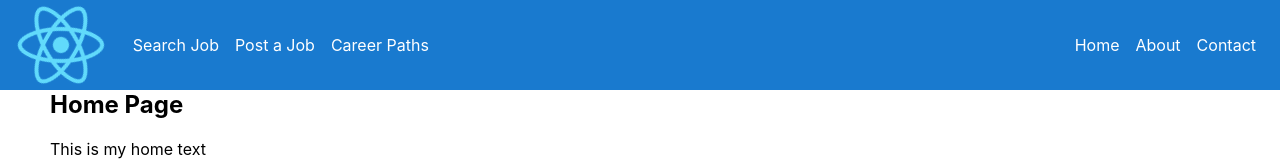
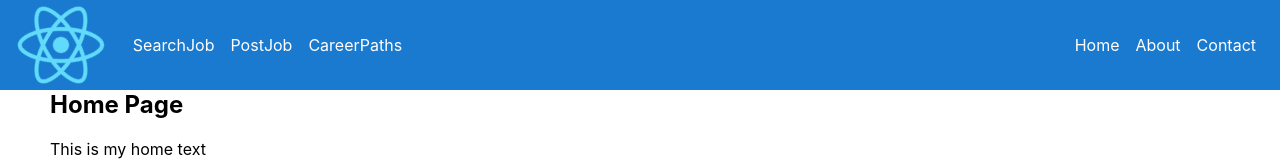
Before and after one commit to ScottBain96/my_website_react, a React (Create React App) app: page / in a window 1280 px wide. Shown: the top 161 px of the page. Built offline with nearby package versions, Linux system fonts and the light colour scheme.

Commit message:
Fixed pages and links for sidedrawer
changed page size for mobile views and also added the pages for the sidedrawer links.

```diff
--- a/src/App.js
+++ b/src/App.js
@@ -7,6 +7,9 @@ import { Home } from './Home';
 import { Contact } from './Contact';
 import { About } from './About';
 import { NoMatch } from './NoMatch';
+import { PostJob } from './PostJob';
+import { SearchJob } from './SearchJob';
+import { CareerPaths } from './CareerPaths';
 import sideDrawer from './components/SideDrawer/SideDrawer';
 import backdrop from './components/Backdrop/Backdrop';
 
@@ -62,6 +65,9 @@ backdropClickHandler = () => {
                 <Route exact path="/" component={Home}/>
                 <Route path="/about" component={About}/>
                 <Route path="/contact" component={Contact}/>
+                <Route path="/postjob" component={PostJob}/>
+                <Route path="/searchjob" component={SearchJob}/>
+                <Route path="/careerpaths" component={CareerPaths}/>
                 <Route component={NoMatch}/>
               </Switch>
             </section>
--- a/src/Contact.css
+++ b/src/Contact.css
@@ -5,3 +5,12 @@
     padding-left: 100;
 
     }
+
+
+    @media (max-width:768px){
+
+        .content {
+            width: 100%;
+            padding: 0 1em;
+        }
+    }
--- a/src/components/SideDrawer/SideDrawer.css
+++ b/src/components/SideDrawer/SideDrawer.css
@@ -7,7 +7,7 @@
     top: 0;
     left: 0;
     width: 70%;
-    max-width:200px;
+    max-width:300px;
     z-index: 200px;
     transform: translateX(-100%);
     transition: transform 0.3s ease-out;
--- a/src/components/SideDrawer/SideDrawer.js
+++ b/src/components/SideDrawer/SideDrawer.js
@@ -12,9 +12,9 @@ const sideDrawer = props => {
 
     return (<nav className={drawerClasses}>
         <ul>
-            <li><Link to ="/search-job">Search Job</Link></li>
-            <li><Link to ="/post-a-job">Post a Job</Link></li>
-            <li><Link to ="/career-paths">Career Paths</Link></li>
+            <li><Link to ="/Searchjob">SearchJob</Link></li>
+            <li><Link to ="/Postjob">PostJob</Link></li>
+            <li><Link to ="/CareerPaths">CareerPaths</Link></li>
         </ul>
 
     </nav>)
--- a/src/components/Toolbar/Toolbar.js
+++ b/src/components/Toolbar/Toolbar.js
@@ -16,9 +16,9 @@ const toolbar = props => (
             <div className="toolbar_logo"> <img src={Logo}></img></div>
             <div className="space"></div>
             <div className="toolbar_navigation_start">
-                    <li><Link to ="/search-job">Search Job</Link></li>
-                    <li><Link to ="/post-a-job">Post a Job</Link></li>
-                    <li><Link to ="/career-paths">Career Paths</Link></li>
+                    <li><Link to ="/SearchJob">SearchJob</Link></li>
+                    <li><Link to ="/Postjob">PostJob</Link></li>
+                    <li><Link to ="/CareerPaths">CareerPaths</Link></li>
 
 
             </div>
```
Also changed, not shown: src/CareerPaths.js (added), src/PostJob.js (added), src/SearchJob.js (added).
